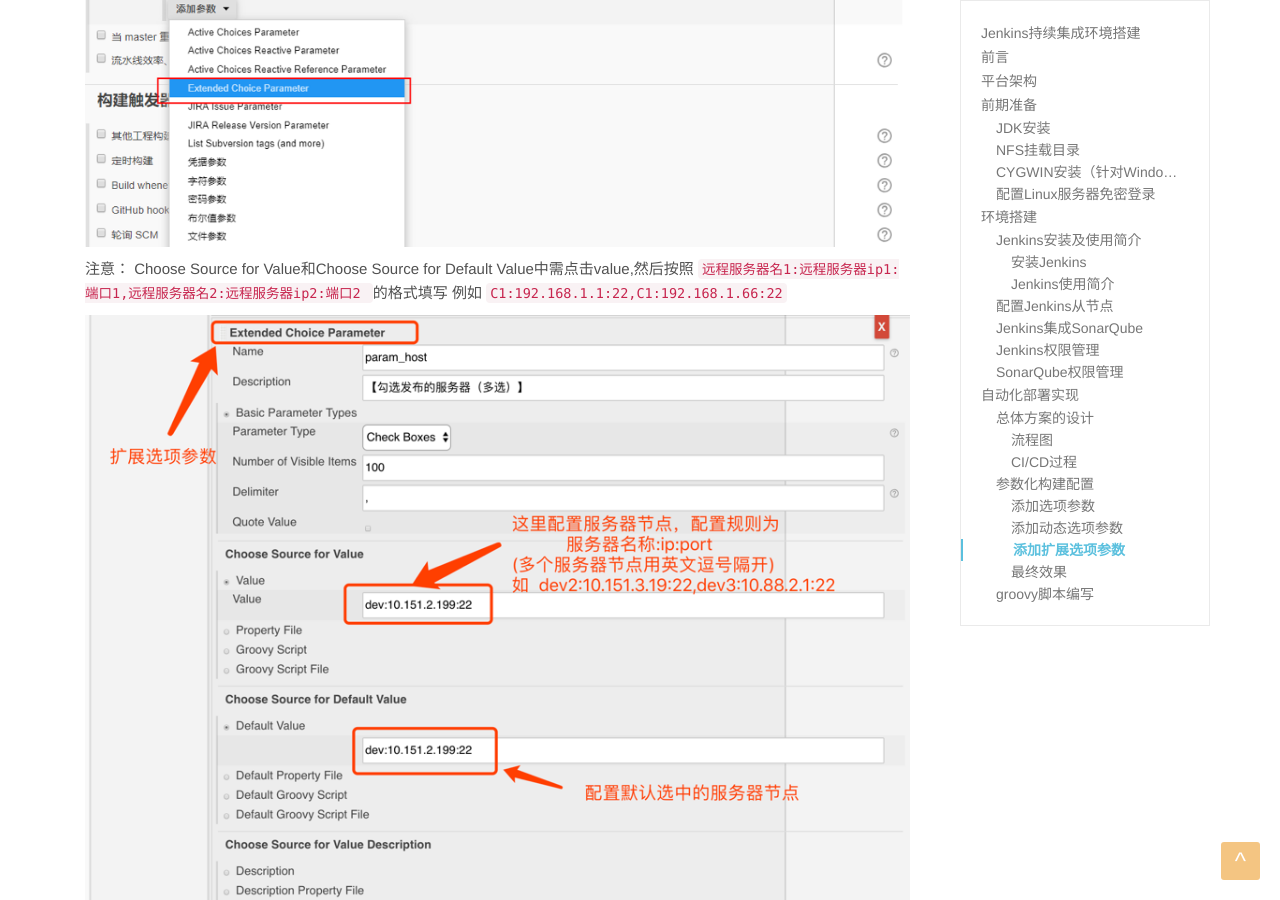
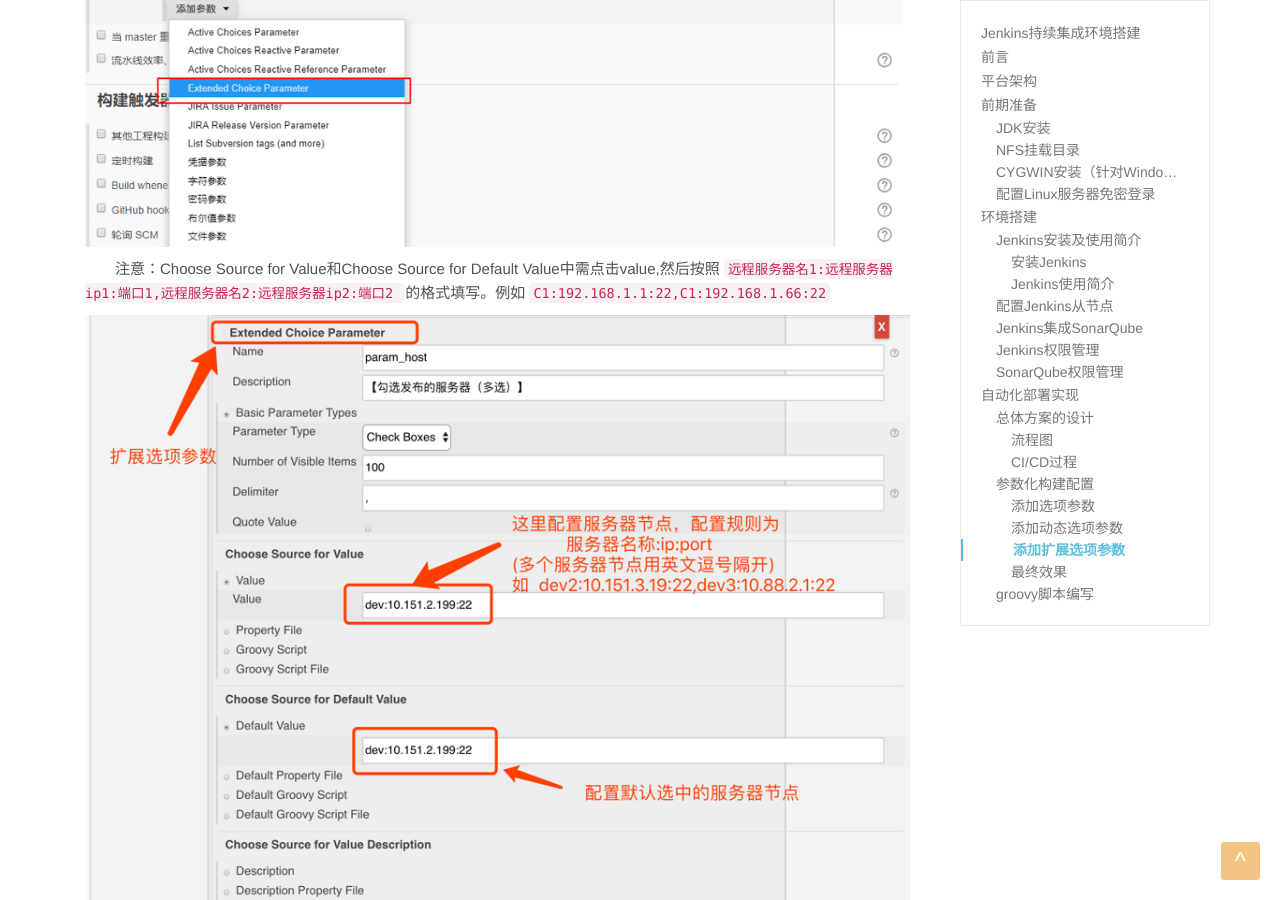
Before and after one commit to howdypl/howdypl.github.io, a Jekyll site: the page built from _posts/2020-01-02-jenkins-summary.md, in a window 1280 px wide and 900 px high, scrolled down 10718 px. Built offline with Jekyll 4.4.1, drawn with Linux system fonts in a browser that asks for light colours; part of the change alters nothing that is shown.

Commit message:
增加groovy脚本小节修改缩进

````diff
--- a/_posts/2020-01-02-jenkins-summary.md
+++ b/_posts/2020-01-02-jenkins-summary.md
@@ -247,9 +247,7 @@ Description：
 
 ![添加扩展选项参数1](https://howdypl.github.io/img/jenkins/jenkins-11-1.png "添加扩展选项参数1"){:height="100%" width="100%"}
 
-注意：
-Choose Source for Value和Choose Source for Default Value中需点击value,然后按照 `远程服务器名1:远程服务器ip1:端口1,远程服务器名2:远程服务器ip2:端口2 `的格式填写
-例如 `C1:192.168.1.1:22,C1:192.168.1.66:22`
+&emsp;&emsp;注意：Choose Source for Value和Choose Source for Default Value中需点击value,然后按照 `远程服务器名1:远程服务器ip1:端口1,远程服务器名2:远程服务器ip2:端口2 `的格式填写。例如 `C1:192.168.1.1:22,C1:192.168.1.66:22`
 
 ![添加扩展选项参数2](https://howdypl.github.io/img/jenkins/jenkins-11-2.png "添加扩展选项参数2"){:height="100%" width="100%"}
 
@@ -257,7 +255,7 @@ Choose Source for Value和Choose Source for Default Value中需点击value,然
 ![最终效果](https://howdypl.github.io/img/jenkins/jenkins-12.png "最终效果"){:height="100%" width="100%"}
 
 ## groovy脚本编写
-groovy脚本的编写采用的是Jenkins流水线的声明式语法，具体请[点击这里](https://jenkins.io/zh/doc/book/pipeline/syntax/ "Jenkins流水线的声明式语法")查看
+&emsp;&emsp;groovy脚本的编写采用的是Jenkins流水线的声明式语法，具体请[点击这里](https://jenkins.io/zh/doc/book/pipeline/syntax/ "Jenkins流水线的声明式语法")查看
 
 ```
 import java.text.SimpleDateFormat
````
